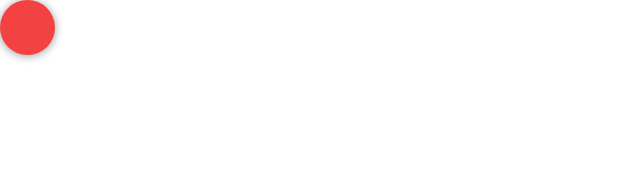
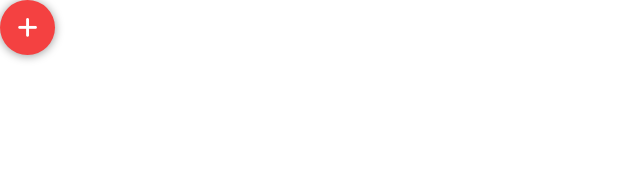
Before and after one commit to josejudev/Accesibilidad, a plain HTML site: page index.html in a window 1280 px wide. Shown: the top 180 px of the page, 0-640 px from the left. Drawn offline with nearby package versions, Linux system fonts and the light colour scheme.

Commit message:
nuevas funcionalidades

```diff
--- a/index.html
+++ b/index.html
@@ -9,6 +9,7 @@
         integrity="sha384-+0n0xVW2eSR5OomGNYDnhzAbDsOXxcvSN1TPprVMTNDbiYZCxYbOOl7+AMvyTG2x" crossorigin="anonymous">
     <link rel="stylesheet" href="style.css">
     <link rel="stylesheet" href="fontello.css">
+    <script src="https://kit.fontawesome.com/eb496ab1a0.js" crossorigin="anonymous"></script>
 
     <title>Botones de accebilidad</title>
 </head>
```
